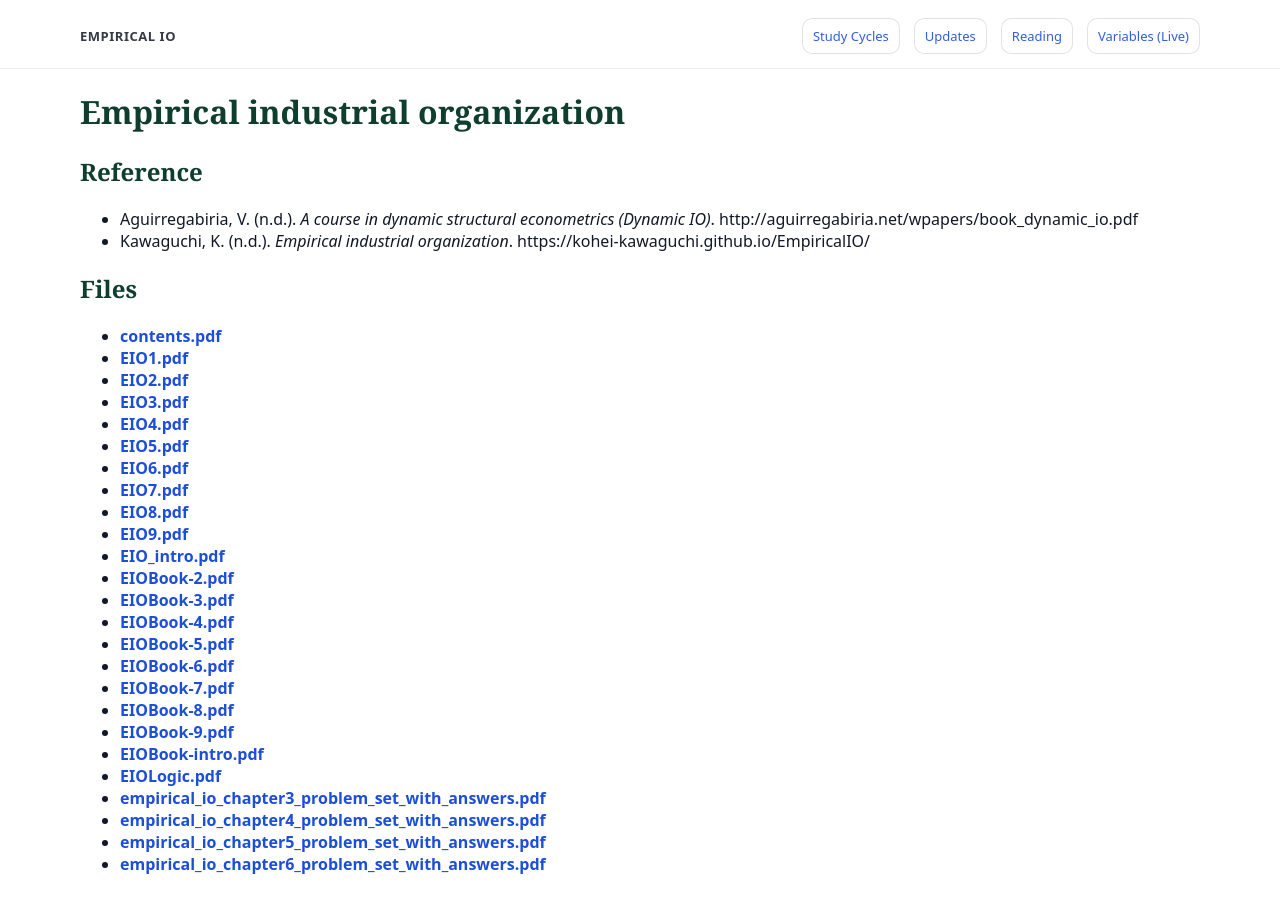
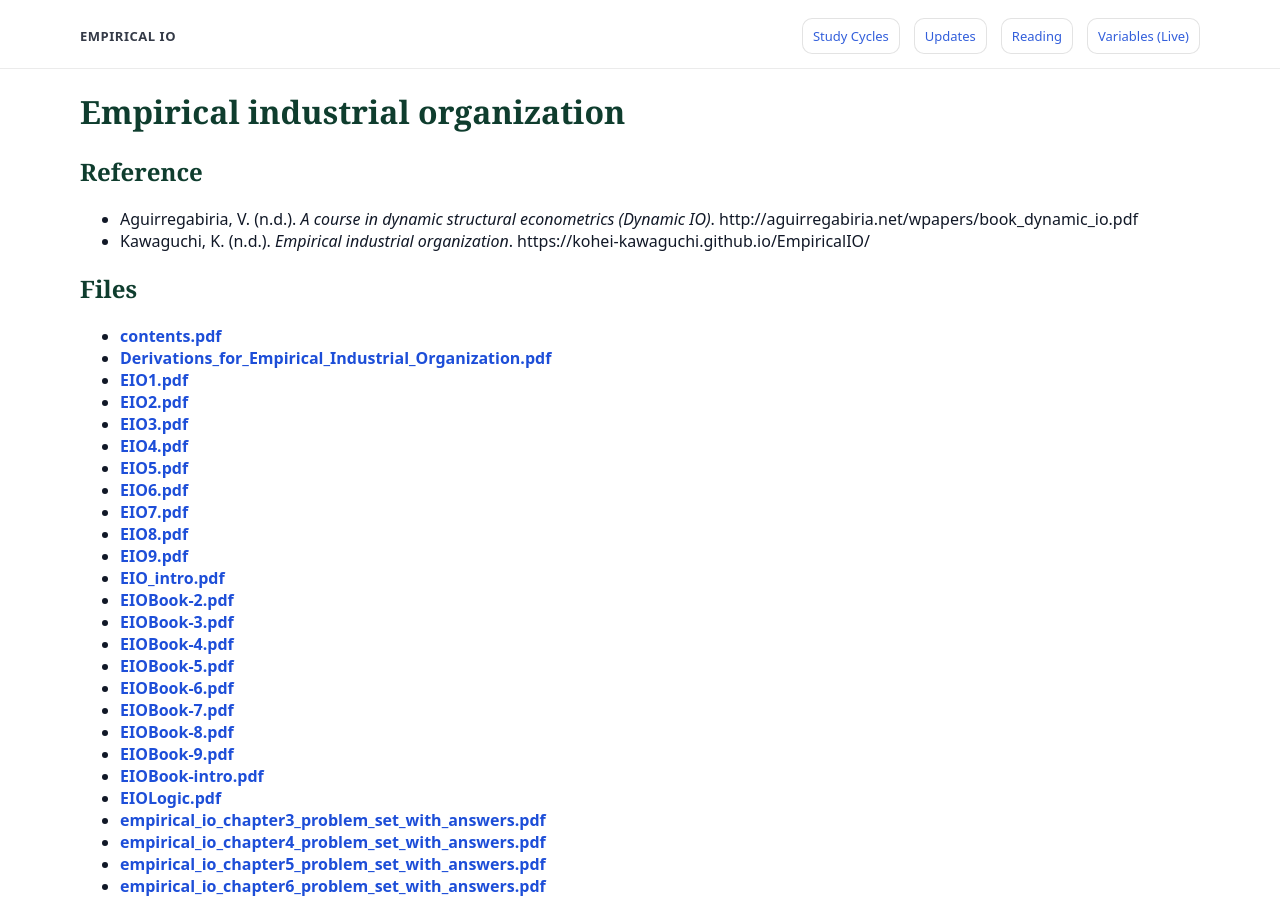
Before and after one commit to yaxinzn/study-archive, a Jekyll site: the page built from materials/eio/index.md, in a window 1280 px wide. Built offline with Jekyll 4.4.1, drawn with Linux system fonts in a browser that asks for light colours.

Commit message:
chore: auto-update subject indexes

```diff
--- a/materials/eio/index.md
+++ b/materials/eio/index.md
@@ -17,6 +17,7 @@ hide_name: true
 ## Files
 <!-- AUTO-LIST-START -->
 - **[contents.pdf](contents.pdf)**
+- **[Derivations_for_Empirical_Industrial_Organization.pdf](Derivations_for_Empirical_Industrial_Organization.pdf)**
 - **[EIO1.pdf](EIO1.pdf)**
 - **[EIO2.pdf](EIO2.pdf)**
 - **[EIO3.pdf](EIO3.pdf)**
```
